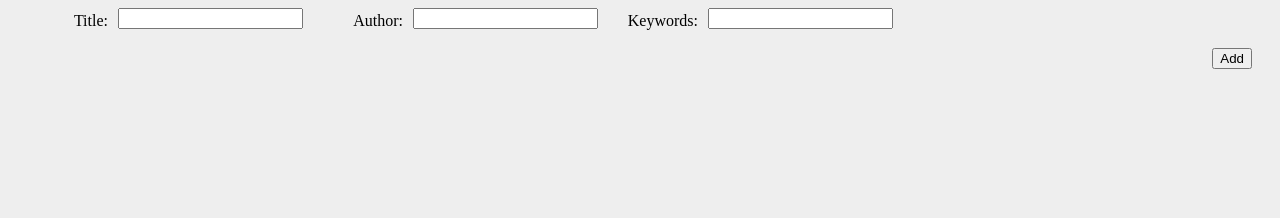
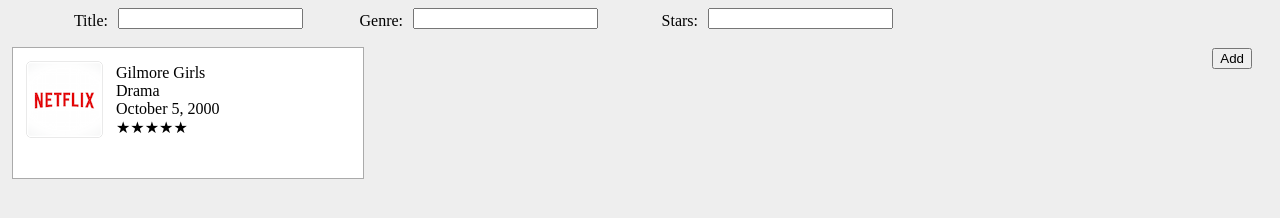
Before and after one commit to szow79/backbone-showcase-on-rails, a plain HTML site: page client/index.html in a window 1280 px wide. Drawn offline with Linux system fonts and the light colour scheme.

Commit message:
clean up

```diff
--- a/client/index.html
+++ b/client/index.html
@@ -9,14 +9,23 @@
     <div id="shows">
         <form id="addShow" action="#">
             <label for="title">Title: </label><input id="title" type="text" />
-            <label for="genre">Author: </label><input id="author" type="text" />
-            <label for="stars">Keywords: </label><input id="keywords" type="text" />
+            <label for="genre">Genre: </label><input id="genre" type="text" />
+            <label for="stars">Stars: </label><input id="stars" type="text" />
             <button id="add">Add</button>
         </form>
+      <div class="showContainer">
+        <img src="img/placeholder.png"/>
+          <ul>
+            <li>Gilmore Girls</li>
+            <li>Drama</li>
+            <li>October 5, 2000</li>
+            <li>★★★★★</li>
+          </ul>
+        </div>
+      <script id="showTemplate" type="text/template">
+      <!-- replace the sample above with a template -->
+      </script>
     </div>
-    <script id="showTemplate" type="text/template">
-
-    </script>
         <script src="js/lib/jquery.min.js"></script>
         <script src="js/lib/underscore-min.js"></script>
         <script src="js/lib/backbone-min.js"></script>
```
